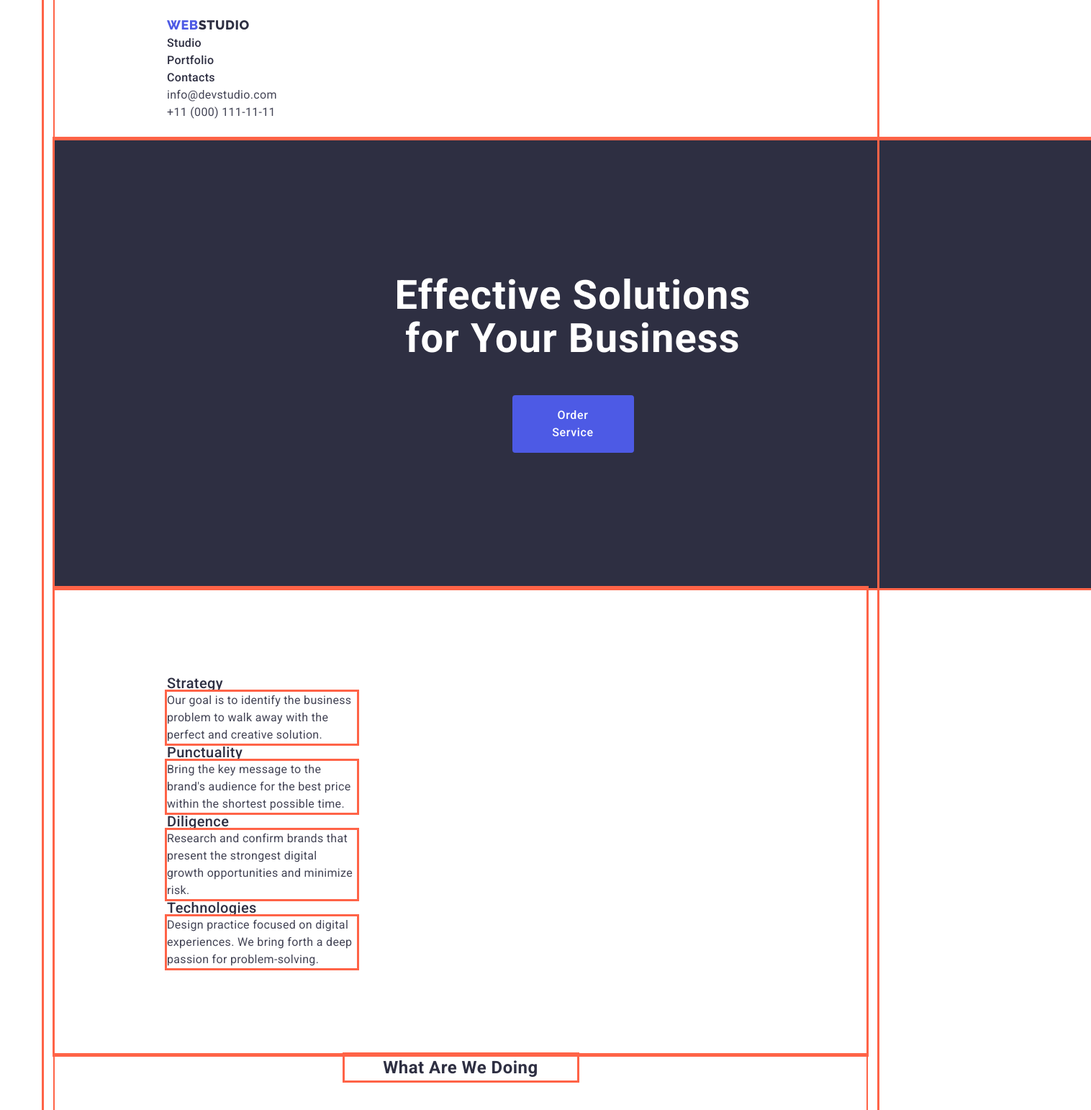
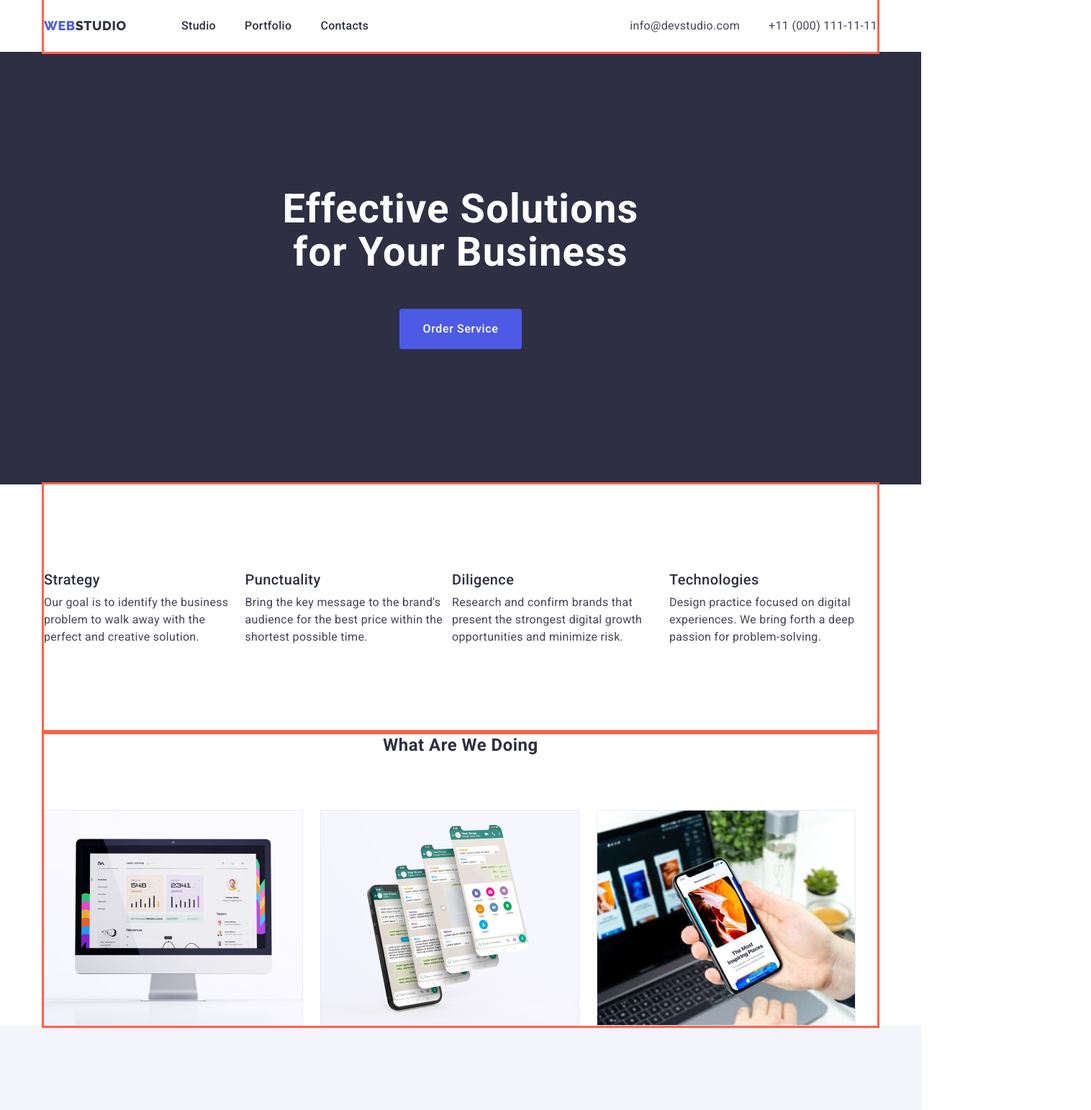
Before and after one commit to Oksanamarusich/goit-markup-hw-03, a plain HTML site: page index.html in a window 1280 px wide. Shown: the top 1542 px of the page at 72% size, 1516 px wide, since content can reach past the window. Drawn offline with nearby package versions, Linux system fonts and the light colour scheme.

Commit message:
+flex html

```diff
--- a/css/styles.css
+++ b/css/styles.css
@@ -24,6 +24,14 @@
     --primary-font: Roboto, sans-serif;
     --secondary-font: Raleway, sans-serif;
 
+    /**
+      |============================
+      | other
+      |============================
+    */
+    --indent: 24px;
+    --items: 3;
+
 }
 *,
 *::before,
@@ -42,132 +50,26 @@ body {
 
 
 }
-.container {
-  width: 1158px;
-  padding: 0 15px;
-  margin: 0 auto;
-  outline: solid tomato;
-}
-.text-style-body {
-outline: solid tomato;
-  width: 264px;
-  margin-right: 24px;
 
-  font-size: 16px;
-  line-height: 1.5;
-  letter-spacing: 0.02em;
-  color: var(--main-text-color);
-}
-.section-hero {
-  width: 1440px;
- outline:solid tomato;
-  background: var(--hero-background);
-padding-top: 188px;
-padding-bottom: 188px;
-}
-.hero-title {
-  width: 496px;
- margin-right: auto;
- margin-left: auto;
- margin-bottom: 48px;
 
-  color: var(--primary-white-color);
-  font-weight: 700;
-  font-size: 56px;
-  line-height: 1.07;
-  text-align: center;
-  letter-spacing: 0.02em;
+.link {
 
-}
-.section-dark {
-  background-color: var(--hero-background);
-}
-.section-light {
-  background-color: var(--light-text-color);
-}
-.section-advantages {
-  width: 1128px;
-  outline: solid tomato;
-  padding: 120px 156px 120px 156px;
+  text-decoration: none;
+  text-transform: none;
 }
 
-.secondary-title {
-
-  width: 323px;
- outline: solid tomato;
-margin-right:auto;
-margin-left: auto;
-margin-bottom: 72px;
-
-      text-align: center;
-      text-transform: capitalize;
-    color:var(--title-color);
-    letter-spacing: 0.02em;
-
-
+.item {
+  background-color: var(--primary-white-color);
 }
-
-.contacts  {
-  font-style:normal;
-}
-
-.text-header-contacts {
-
-
-
-  font-size: 16px;
-  line-height: 1.5;
-  letter-spacing: 0.02em;
-  text-decoration: none;
-  text-transform: none;
-  color: var(--main-text-color);
-}
-.text-header-contacts:hover,
-.text-header-contacts:focus {
-  color: var(--secondary-accent-color);
-}
-
-
-.light-text-body {
-
-  width: 264px;
-    height: 72px;
-    margin-right: 1020px;
-    margin-bottom: 100px;
-
-    text-decoration: none;
-    text-transform: none;
-    color: var(--light-text-color);
-
-}
-
-
-
-.text-header {
-
-
-
-  font-weight: 500;
-    font-size: 16px;
-    line-height: 1.5;
-    letter-spacing: 0.02em;
-  color: var(--hero-background);
-text-decoration: none;
-}
-
-.text-header:hover ,
-.text-header:focus {
-  color: var(--secondary-accent-color);
-  text-decoration: underline;
-}
-
 
 .btn {
   display:block;
-      width: 169px;
+      min-width: 169px;
+      min-height: 56px;
+      padding: 16px 32px;
       border: 2px var(--hero-background);
       border-radius: 4px;
-      padding: 16px 32px;
+
   margin-left: auto;
   margin-right: auto;
 
@@ -212,48 +114,84 @@ text-decoration: none;
   color: var(--primary-white-color);
 }
 
+img {
+  display: block;
+  max-width: 100%;
+  height: auto;
 
-.text-style-small-text {
-  font-size: 12px;
-  font-family: "Roboto";
-  font-weight: 400;
-  font-style: normal;
-  line-height: 14px;
-  letter-spacing: 0.04em;
+}
+#hidden {
+  position: absolute;
+  width: 1px;
+  height: 1px;
+  margin: -1px;
+  border: 0;
+  padding: 0;
+
+  white-space: nowrap;
+  clip-path: inset(100%);
+  clip: rect(0 0 0 0);
+  overflow: hidden;
+}
+.list {
+  margin: 0;
+  padding: 0;
+  list-style: none;
   text-decoration: none;
-  text-transform: none;
+
+}
+.container {
+  max-width: 1158px;
+  padding: 0 15px;
+  margin: 0 auto;
+  outline: solid tomato;
 }
 
-.link {
+h1,
+h2,
+h3,
+h4,
+h5,
+h6,
+p,
+ul,
+ol {
+  margin: 0;
 
-  text-decoration: none;
-  text-transform: none;
+}
+/**
+  |============================
+  | card set
+  |============================
+*/
+.card-set {
+display: flex;
+flex-wrap: wrap;
+gap: var(--indent);
+}
+.card-set-item {
+flex-basis: calc ((100%-var(--indent)* (var(--items)-1))/ var(--items));
 }
 
-.item {
-  background-color: var(--primary-white-color);
-}
-.third-title {
+/**
+  |============================
+  | HEADER
+  |============================
+*/
+.header {
 
-  width: 264px;
-  margin-right: 24px;
+  border-bottom:  1px solid var(--hero-background) ;
 
 
-
-  font-size: 20px;
-  font-weight: 500;
-  line-height: 1.2;
-  letter-spacing: 0.02em;
-  color: var(--title-color);
 }
-
-
-
+.header-container {
+display: flex;
+align-items: center;
+padding: 0;
+}
 .logo {
-
+    margin-right: 76px;
     width: 115px;
-
-
     font-family: var(--secondary-font);
     font-weight: 800;
     font-size: 18px;
@@ -272,92 +210,222 @@ text-decoration: none;
 .logo-span-light {
   color: var(--light-text-color)
 }
-.logo-footer {
-  margin-bottom: 16px;
+
+.text-header {
+
+    display: block;
+    padding: 24px 0;
+
+    font-weight: 500;
+    font-size: 16px;
+    line-height: 1.5;
+    letter-spacing: 0.02em;
+    color: var(--hero-background);
+     text-decoration: none;
+}
+
+.text-header:hover ,
+.text-header:focus {
+  color: var(--secondary-accent-color);
+  text-decoration: underline;
+}
+
+.menu-nav {
+  display: flex;
+margin-right: auto;
+
+}
+.list-header {
+  display:flex;
+  align-items: center;
+  gap: 40px;
 
 
 }
-.logo-header {
+
+.contacts-list {
+  display:flex;
+  align-items: center;
+  gap: 40px;
+}
+.contacts  {
+  font-style:normal;
+}
+
+.header-contacts {
+
+  display: block;
+    padding: 24px 0;
+
+  font-size: 16px;
+  line-height: 1.5;
+  letter-spacing: 0.02em;
+  text-decoration: none;
+  text-transform: none;
+  color: var(--main-text-color);
+}
+.header-contacts:hover,
+.header-contacts:focus {
+  color: var(--secondary-accent-color);
+}
+
+/**
+  |============================
+  | HERO
+  |============================
+*/
+
+.hero-title {
+  width: 496px;
+ margin-right: auto;
+ margin-left: auto;
+ margin-bottom: 48px;
+
+
+  color: var(--primary-white-color);
+  font-weight: 700;
+  font-size: 56px;
+  line-height: 1.07;
+  text-align: center;
+  letter-spacing: 0.02em;
+
+}
+.section-dark {
+  width: 100%;
+  margin-left: auto;
+  margin-right: auto;
+  padding-top: 188px;
+  padding-bottom: 188px;
+
+  background-color: var(--hero-background);
+}
+
+
+
+/**
+  |============================
+  | ADVANTAGES
+  |============================
+*/
+.section-advantages {
+  display: flex;
+  padding: 120px 0;
+}
+
+.list-advantages {
+  display: flex;
+  align-items: center;
 
 }
 
 
-.list {
-  margin: 0;
-  padding: 0;
-list-style: none;
-text-decoration: none;
+.third-title {
+
+ min-width: 264px;
+  margin-bottom: 8px;
+
+  font-size: 20px;
+  font-weight: 500;
+  line-height: 1.2;
+  letter-spacing: 0.02em;
+  color: var(--title-color);
+}
+
+.text-style-body {
+
+ min-width: 264px;
+
+  font-size: 16px;
+  line-height: 1.5;
+  letter-spacing: 0.02em;
+  color: var(--main-text-color);
+}
+
+/**
+  |============================
+  | DOING
+  |============================
+*/
+
+.section-doing {
 
 }
-
- #hidden {
-  position: absolute;
-  width: 1px;
-  height: 1px;
-  margin: -1px;
-  border: 0;
+.container-doing {
   padding: 0;
-
-  white-space: nowrap;
-  clip-path: inset(100%);
-  clip: rect(0 0 0 0);
-  overflow: hidden;
 }
 
-
-h1,h2,h3,h4,p,ul {
-margin: 0;
-padding: 0;
-
-}
-.section-doing {
-  padding: 0 156px 120px 156px;
-  width: 1128px;
-  outline: 2px solid tomato;
+.secondary-title {
+margin-right: auto;
+margin-bottom: 72px;
+margin-left: auto;
+  width: 323px;
+  text-align: center;
+  text-transform: capitalize;
+  color: var(--title-color);
+  letter-spacing: 0.02em;
 
 }
 
 
-img {
-  display:block;
-  max-width: 100%;
-  height: auto;
-  outline: 2px solid tomato;
+
+/**
+  |============================
+  | OUR TEAM
+  |============================
+*/
+.section-light {
+
+  padding-top: 120px;
+  padding-bottom: 120px;
+
+  background-color: var(--light-text-color);
 }
-.section-team {
-  width: 1440px;
-  outline: 2px solid tomato;
-  padding: 120px 156px 120px 156px;
-  background-color:var(--light-text-color);
+
+.card-text {
+padding: 0 49px;
+margin: 32px 16px;
+width: 232px;
+height: 56px;
+}
+.team-list {
+
+--items: 4;
+
+}
+
+/**
+  |============================
+  | POTFOLIO
+  |============================
+*/
+
+.buttons-portfolio {
+
+/**
+  |============================
+  | FOOTER
+  |============================
+*/
+.logo-footer {
+  margin-bottom: 16px;
+}
+.section-footer {
+
+  background-color: var(--hero-background);
+
 
 
 }
-.card {
+
+.light-text-body {
+
+  width: 264px;
+  height: 72px;
+  margin-right: 1020px;
+  margin-bottom: 100px;
+
+  text-decoration: none;
+  text-transform: none;
+  color: var(--light-text-color);
 
 }
-.section-footer {
-  width: 1440px;
-  background-color: var(--hero-background);
-
-  padding:100px 1020px 100px 156px;
-  outline: 2px solid tomato;
-
-}
-.section-header {
-  width: 1440px;
-  padding: 24px 76px 24px 156px;
-  border-bottom:  1px solid var(--hero-background) ;
-  outline: 2px solid tomato;
-
-}
-.menu-nav {
-  width: 261px;
-    height: 24px;
-    margin-right: 332px;
-}
-.buttons-portfolio {
-  padding-top: 96px;
-  padding-right: 427px;
-  padding-bottom: 109px;
-  padding-left: 427px;
-}
--- a/index.html
+++ b/index.html
@@ -14,14 +14,15 @@
             crossorigin="anonymous" referrerpolicy="no-referrer" />
     <link rel="stylesheet" href="./css/styles.css">
 </head>
-    <div class="container">
+
 
         <body>
-            <header>
-                <div class="section-header">
-                    <nav>
-                        <a class="logo logo-header link">Web<span class="logo-span">Studio</span></a>
-                        <ul class="list">
+            <header class="header">
+                <div class=" header-container container">
+                    <a class="logo link">Web<span class="logo-span">Studio</span></a>
+                    <nav class="menu-nav">
+
+                        <ul class="list list-header">
                             <li>
                                 <a class="text-header link" href="./index.html">Studio</a>
                             </li>
@@ -34,12 +35,12 @@
                         </ul>
                     </nav>
                     <address class="contacts">
-                        <ul class="list">
+                        <ul class="list contacts-list">
                             <li class="link">
-                                <a class="text-header-contacts link" href="mailto:info@devstudio.com">info@devstudio.com</a>
+                                <a class="header-contacts link" href="mailto:info@devstudio.com">info@devstudio.com</a>
                             </li>
                             <li class="link">
-                                <a class="text-header-contacts link" href="tel:+110001111111">+11 (000) 111-11-11</a>
+                                <a class="header-contacts link" href="tel:+110001111111">+11 (000) 111-11-11</a>
                             </li>
                         </ul>
                     </address>
@@ -50,18 +51,19 @@
 
             </header>
             <main>
-                <div class="section-hero">
+
                     <section class="section-dark">
                         <h1 class="hero-title">Effective Solutions
                             for Your Business</h1>
                         <button class="btn" type="button">Order Service</button>
 
                     </section>
-                </div>
-                <div class="section-advantages">
+
+
                     <section>
+                        <div class=" section-advantages container">
                             <h2 class="secondary-title" hidden>Our advantages</h2>
-                        <ul class="list">
+                            <ul class=" list-advantages list">
                                 <li class="">
 
                                     <h3 class="third-title">Strategy</h3>
@@ -89,73 +91,78 @@
                                     problem-solving.</p>
                                 </li>
                             </ul>
+                       </div>
                     </section>
 
-                </div>
 
 
-                <div class="section-doing">
-                    <section class="">
+
+
+                    <section class="section-doing">
+                        <div class="container-doing container">
                             <h2 class="secondary-title ">What are we doing</h2>
-                        <ul class="list">
-                            <li class="section-work-item">
+                            <ul class=" card-set section-doing-list list">
+                                <li class="card-set-item section-work-item">
                                     <img class="img" src="./images/img1.jpg" alt="photo " width="360">
                                 </li>
-                            <li>
+                                <li class="card-set-item">
                                     <img class="img" src="./images/img2.jpg" alt="image smartphone" width="360">
                                 </li>
-                            <li>
+                                <li class="card-set-item">
                                     <img class="img" src="./images/img3.jpg" alt="image" width="360">
                                 </li>
                             </ul>
+                        </div>
                     </section>
-                </div>
-                <div class="section-team">
+
+
                     <section class="section-light">
                         <h2 class="secondary-title">Our Team</h2>
-                        <ul class="list">
+                        <ul class="card-set team-list list">
 
-                            <li class="item">
-                                <div class="card">
+                            <li class="card-set-item">
+
                                     <img class="" src="./images/img.jpg" alt="portret Mark" width="264">
-
+                                    <div class="card-text">
                                         <h3 class="third-title">Mark Guerrero</h3>
                                         <p class="text-style-body">Product Designer</p>
                                     </div>
 
 
+
                             </li>
-                            <li class="item">
-                                <div class="card">
+                            <li class="card-set-item">
+
                                     <img class="" src="./images/img(1).jpg" alt="portret Tom" width="264">
-
+                                    <div class="card-text">
                                         <h3 class="third-title">Tom Ford</h3>
                                         <p class="text-style-body"> Frontend Developer</p>
                                     </div>
 
+
                             </li>
-                            <li class="item">
-                                <div class="card">
+                            <li class="card-set-item">
+
                                     <img class="" src="./images/img(2).jpg" alt="portret Camila" width="264">
+                                    <div class="card-text">
                                         <h3 class="third-title">Camila Garcia</h3>
                                         <p class="text-style-body">Marketing</p>
                                     </div>
 
+
                             </li>
-                            <li class="item">
-                                <div class="card">
+                            <li class="card-set-item">
+
                                     <img class="" src="./images/img(3).jpg" alt="portret Daniel" width="264">
+                                    <div class="card-text">
                                         <h3 class="third-title">Daniel Wilson</h3>
                                         <p class="text-style-body">UI Designer</p>
                                     </div>
 
+
                             </li>
                         </ul>
                     </section>
-                </div>
-
-
-
 
            </main>
                 <div class="section-footer">
@@ -173,5 +180,5 @@
         </body>
 
 
-    </div>
+
 </html>
```
Also changed, not shown: portfolio.html (+14 -13 lines). Lines whose indentation alone changed are shown as unchanged.
